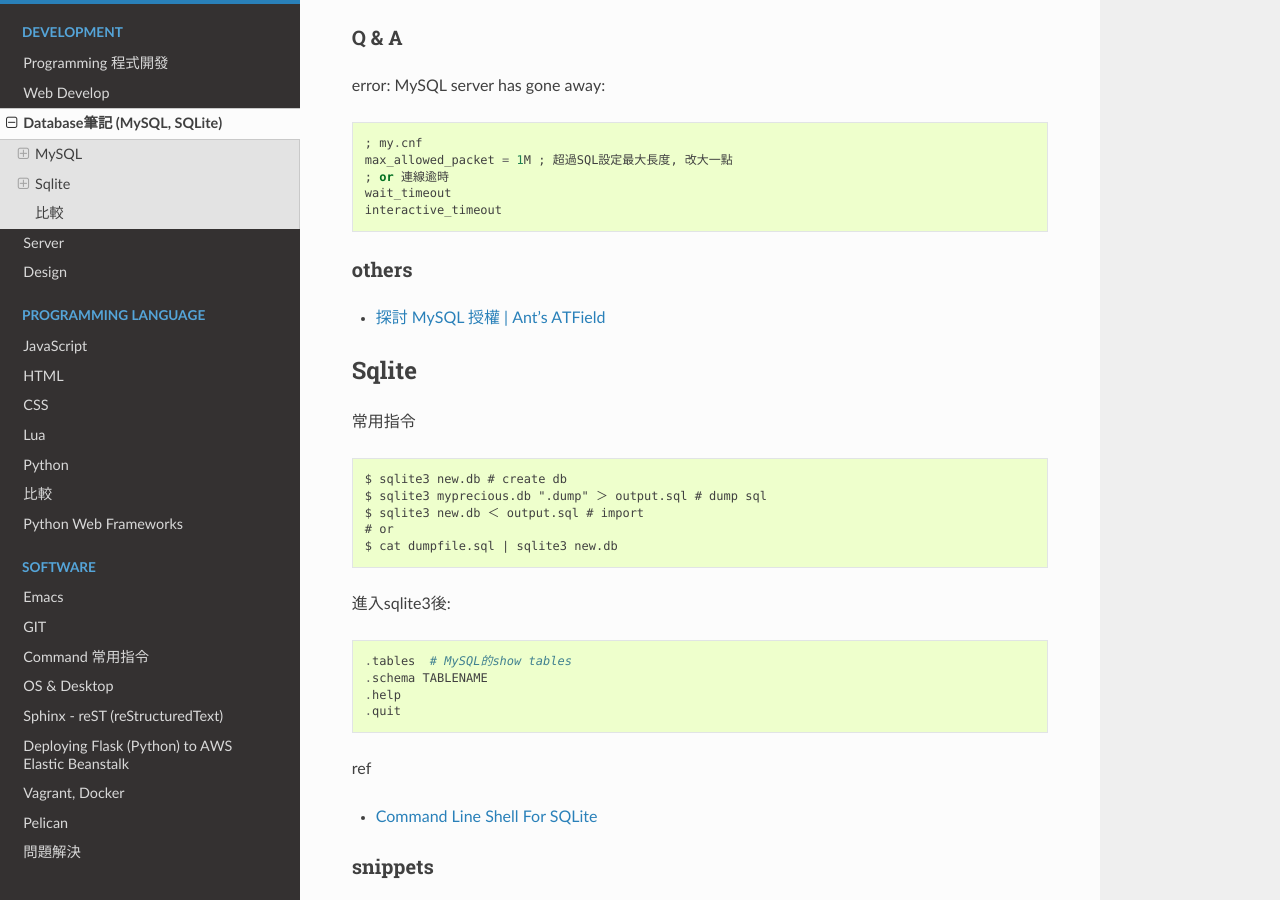
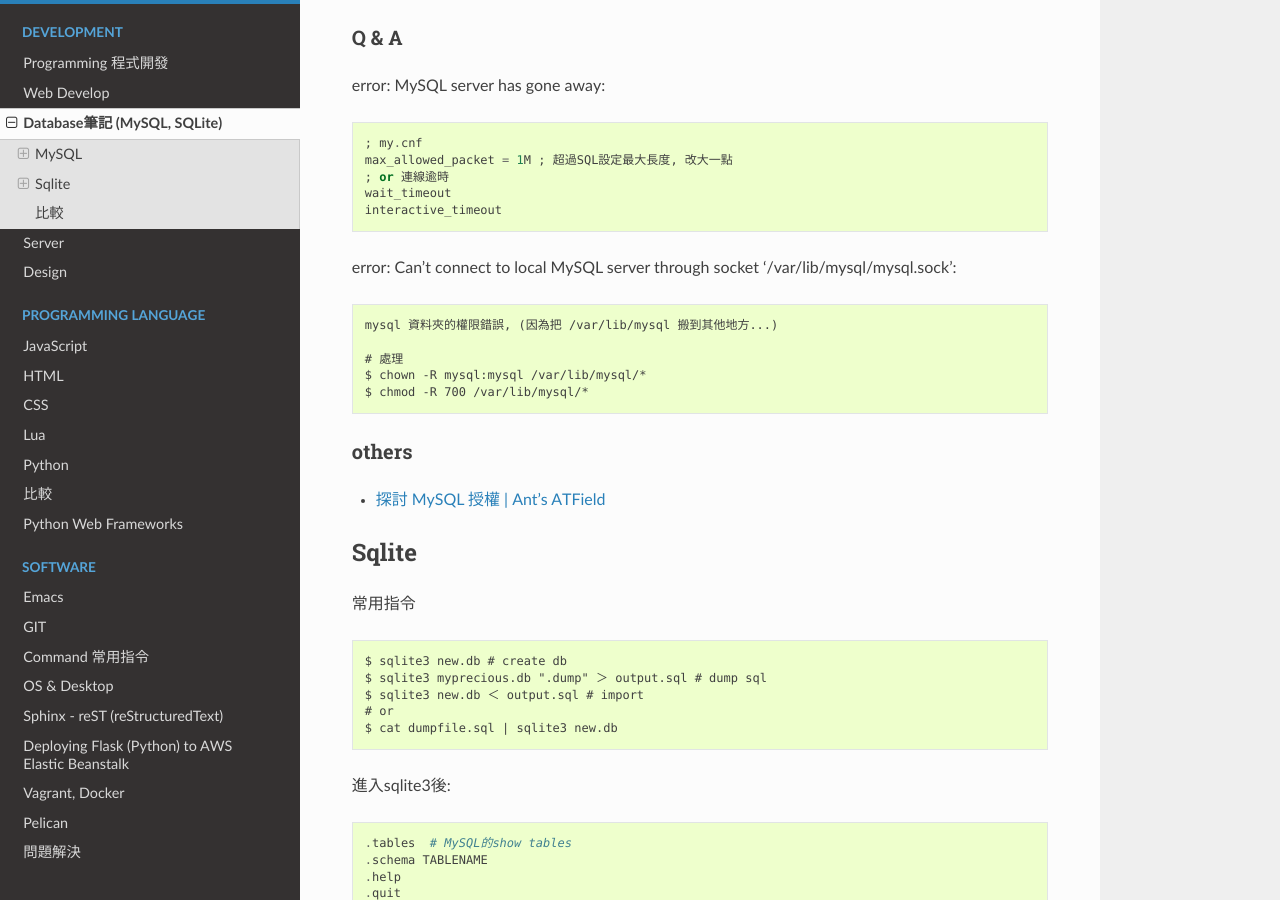
Before and after one commit to moogoo78/comp.suhen.org, a Sphinx documentation site: the page built from docs/source/database.rst, in a window 1280 px wide and 900 px high, scrolled down 9938 px. Built offline with Sphinx 7.4.7 and the Read the Docs theme 2.0.0, drawn with Linux system fonts in a browser that asks for light colours.

Commit message:
edited source; git push

```diff
--- a/docs/source/database.rst
+++ b/docs/source/database.rst
@@ -455,6 +455,15 @@ error: MySQL server has gone away::
 
 
 
+error: Can't connect to local MySQL server through socket '/var/lib/mysql/mysql.sock'::
+
+  mysql 資料夾的權限錯誤, (因為把 /var/lib/mysql 搬到其他地方...)
+
+  # 處理
+  $ chown -R mysql:mysql /var/lib/mysql/*
+  $ chmod -R 700 /var/lib/mysql/*
+
+
 others
 ~~~~~~~~~~~~~~~~
 * `探討 MySQL 授權 | Ant's ATField <http://antbsd.twbbs.org/~ant/wordpress/?p=2259>`__
```
